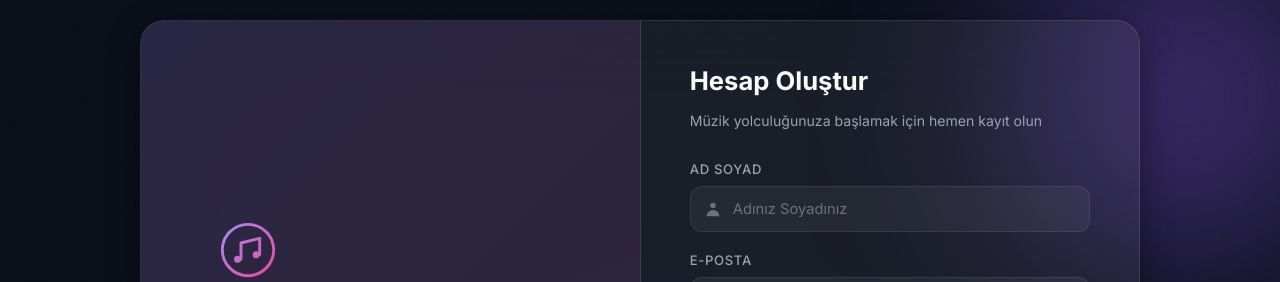
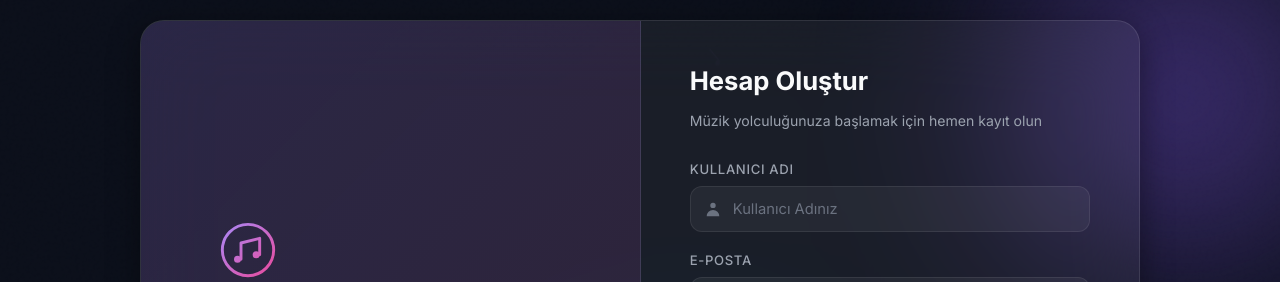
Before and after one commit to emreinci987/DailyBeat, a React (Vite) app in the folder frontend/: page /register in a window 1280 px wide. Shown: the top 282 px of the page. Built offline with nearby package versions, Linux system fonts and the light colour scheme; no server answers.

Commit message:
Ad Soyad bilgileri yerine Kullanıcı Adı güncellemesi yapıldı
ad soyad isterlerini kullanıcı adı olarak güncelledim

```diff
--- a/frontend/src/pages/Auth/Register.jsx
+++ b/frontend/src/pages/Auth/Register.jsx
@@ -40,7 +40,7 @@ function Register() {
     const validateForm = () => {
         const newErrors = {}
         if (!fullName.trim()) {
-            newErrors.fullName = 'Ad Soyad gereklidir'
+            newErrors.fullName = 'Kullanıcı ismi gereklidir'
         }
         if (!email) {
             newErrors.email = 'E-posta adresi gereklidir'
@@ -195,7 +195,7 @@ function Register() {
 
                             {/* Full Name */}
                             <div className={`reg-form-group ${errors.fullName ? 'reg-form-group--error' : ''}`}>
-                                <label htmlFor="fullName" className="reg-form-label">Ad Soyad</label>
+                                <label htmlFor="fullName" className="reg-form-label">Kullanıcı Adı</label>
                                 <div className="reg-input-wrapper">
                                     <svg className="reg-input-icon" viewBox="0 0 20 20" fill="currentColor" width="18" height="18">
                                         <path fillRule="evenodd" d="M10 9a3 3 0 100-6 3 3 0 000 6zm-7 9a7 7 0 1114 0H3z" clipRule="evenodd" />
@@ -204,10 +204,10 @@ function Register() {
                                         id="fullName"
                                         type="text"
                                         className="reg-form-input"
-                                        placeholder="Adınız Soyadınız"
+                                        placeholder="Kullanıcı Adınız"
                                         value={fullName}
                                         onChange={(e) => setFullName(e.target.value)}
-                                        autoComplete="name"
+                                        autoComplete="username"
                                     />
                                 </div>
                                 {errors.fullName && <span className="reg-form-error">{errors.fullName}</span>}
```
